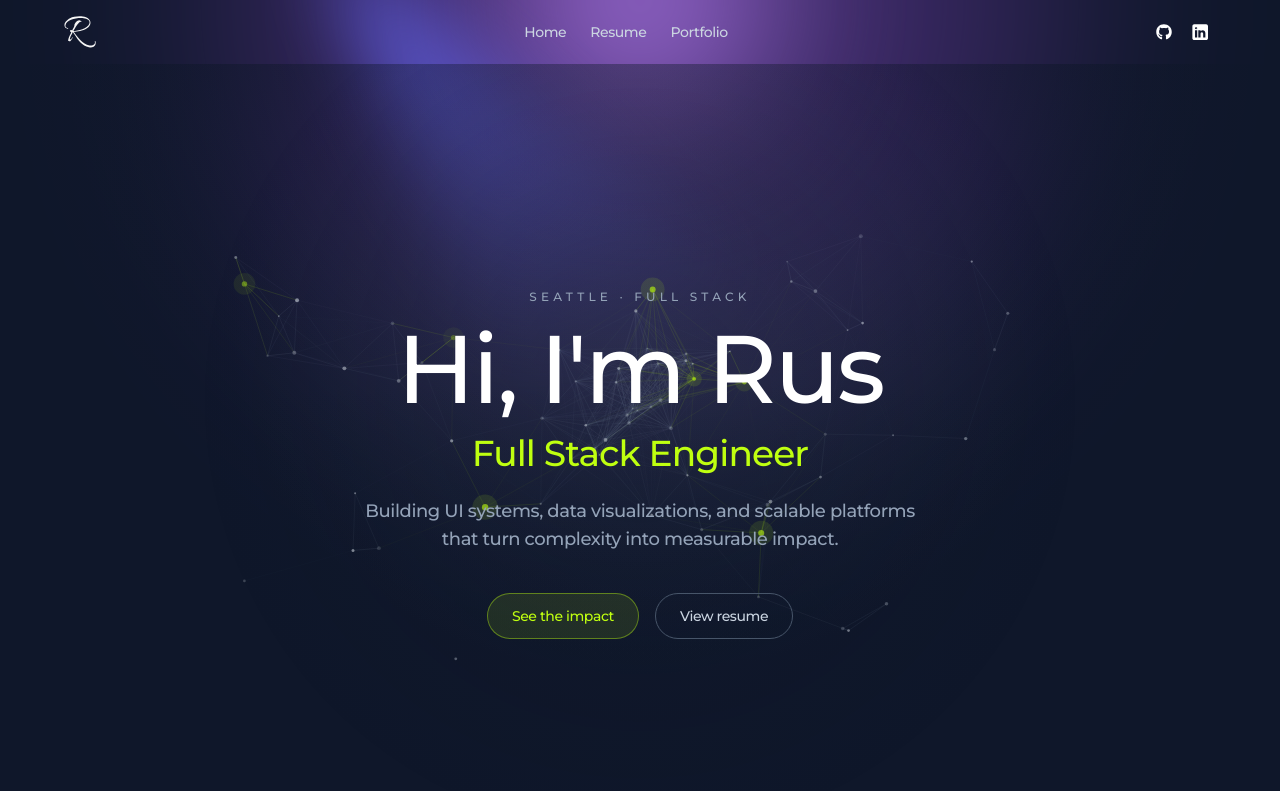
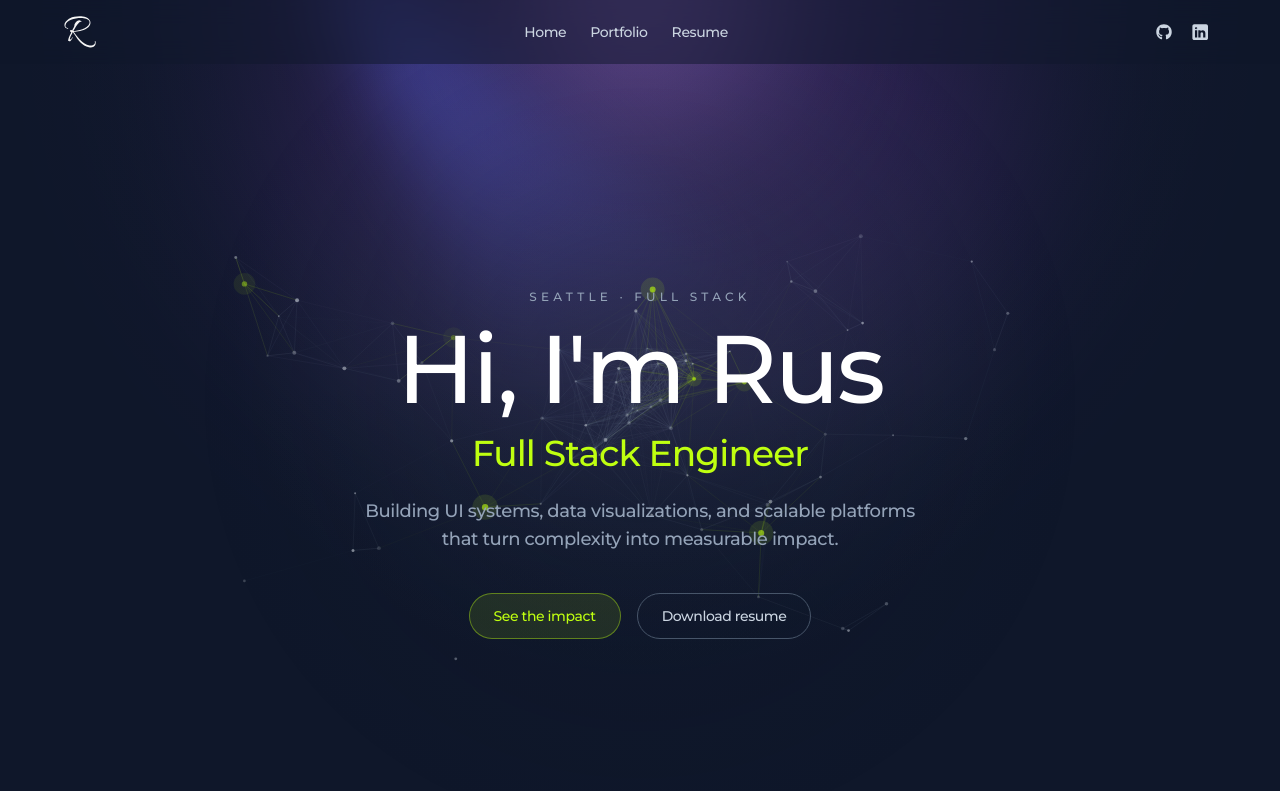
Before and after one commit to ruskhn/website-personal, a Next.js app: page / in a window 1280 px wide. Shown: the top 791 px of the page. Built offline with nearby package versions, Linux system fonts and the light colour scheme.

Commit message:
feat: Revampt resume page

```diff
--- a/app/portfolio/page.tsx
+++ b/app/portfolio/page.tsx
@@ -28,9 +28,9 @@ const Portfolio = () => {
                 <path
                   d="M23.75 15L6.25 15M23.75 15L16.25 22.5M23.75 15L16.25 7.5"
                   stroke="#cbd5e1"
-                  stroke-width="2"
-                  stroke-linecap="round"
-                  stroke-linejoin="round"
+                  strokeWidth="2"
+                  strokeLinecap="round"
+                  strokeLinejoin="round"
                   className="group-hover:stroke-white"
                 />
               </svg>
--- a/app/resume/page.tsx
+++ /dev/null
@@ -1,11 +0,0 @@
-import ResumeReader from "components/Resume"
-
-const Resume = () => {
-  return (
-    <div className="mx-auto max-w-screen-lg p-4">
-      Resume
-      <ResumeReader />
-    </div>
-  )
-}
-export default Resume
--- a/components/Header.tsx
+++ b/components/Header.tsx
@@ -1,47 +1,45 @@
 import Link from "next/link"
 import * as React from "react"
+import { RESUME_PDF_FILENAME, RESUME_PDF_PATH } from "components/global-const"
+
+const NAV = [
+  { href: "/", label: "Home" },
+  { href: "/portfolio", label: "Portfolio" },
+] as const
 
 const Header = () => {
   return (
-    <header className="absolute w-full bg-transparent p-4 font-sans">
-      <div className="mx-auto flex max-w-6xl items-center justify-between ">
-        {/* Logo Section */}
-        <div className="flex items-center">
-          <a href="/" className="flex items-center text-xl font-bold text-slate-300">
-            <img src="/images/logo.svg" alt="Stack Logo" className="mr-2 h-8 w-8" />
-          </a>
-        </div>
+    <header className="fixed inset-x-0 top-0 z-50 w-full bg-slate-900/70 p-4 font-sans backdrop-blur-md">
+      <div className="mx-auto flex max-w-6xl items-center justify-between">
+        <Link href="/" className="flex items-center text-xl font-bold text-slate-300" aria-label="Home">
+          <img src="/images/logo.svg" alt="" className="mr-2 h-8 w-8" />
+        </Link>
 
-        {/* Navigation Links */}
-        <nav className="space-x-6 md:flex">
-          {[
-            {
-              to: "/",
-              displayName: "Home",
-            },
-            {
-              to: "resume",
-              displayName: "Resume",
-            },
-            {
-              to: "portfolio",
-              displayName: "Portfolio",
-            },
-          ].map((item) => (
+        <nav className="flex items-center space-x-6" aria-label="Primary">
+          {NAV.map((item) => (
             <Link
-              key={item.displayName}
-              href={item.to === "/" ? "/" : `/${item.to}`}
+              key={item.href}
+              href={item.href}
               className="text-sm font-medium text-slate-300 transition duration-150 ease-in-out hover:text-white"
             >
-              {item.displayName}
+              {item.label}
             </Link>
           ))}
+          <a
+            href={RESUME_PDF_PATH}
+            download={RESUME_PDF_FILENAME}
+            className="text-sm font-medium text-slate-300 transition duration-150 ease-in-out hover:text-white"
+          >
+            Resume
+          </a>
         </nav>
 
-        {/* GitHub and Buttons Section */}
         <div className="flex h-8 items-center space-x-1">
           <a
             href="https://github.com/ruskhn"
+            target="_blank"
+            rel="noopener noreferrer"
+            aria-label="GitHub"
             className="flex items-center rounded-md px-2 py-1 text-slate-300 hover:bg-gray-700"
           >
             <GitHubIcon />
@@ -49,19 +47,12 @@ const Header = () => {
 
           <a
             href="https://www.linkedin.com/in/ruskhn/"
+            target="_blank"
+            rel="noopener noreferrer"
+            aria-label="LinkedIn"
             className="flex items-center rounded-md px-2 py-1 text-slate-300 hover:bg-gray-700"
           >
-            <svg
-              fill="#fff"
-              xmlns="http://www.w3.org/2000/svg"
-              x="0px"
-              y="0px"
-              height="1em"
-              width="1em"
-              viewBox="3 3 43 43"
-            >
-              <path d="M41,4H9C6.24,4,4,6.24,4,9v32c0,2.76,2.24,5,5,5h32c2.76,0,5-2.24,5-5V9C46,6.24,43.76,4,41,4z M17,20v19h-6V20H17z M11,14.47c0-1.4,1.2-2.47,3-2.47s2.93,1.07,3,2.47c0,1.4-1.12,2.53-3,2.53C12.2,17,11,15.87,11,14.47z M39,39h-6c0,0,0-9.26,0-10 c0-2-1-4-3.5-4.04h-0.08C27,24.96,26,27.02,26,29c0,0.91,0,10,0,10h-6V20h6v2.56c0,0,1.93-2.56,5.81-2.56 c3.97,0,7.19,2.73,7.19,8.26V39z"></path>
-            </svg>
+            <LinkedInIcon />
           </a>
         </div>
       </div>
@@ -71,16 +62,30 @@ const Header = () => {
 
 const GitHubIcon = () => (
   <svg
-    fill="#fff"
-    stroke="#fff"
+    fill="currentColor"
+    stroke="currentColor"
     strokeWidth="0"
     viewBox="0 0 496 512"
     height="1em"
     width="1em"
+    aria-hidden="true"
     xmlns="http://www.w3.org/2000/svg"
   >
     <path d="M165.9 397.4c0 2-2.3 3.6-5.2 3.6-3.3.3-5.6-1.3-5.6-3.6 0-2 2.3-3.6 5.2-3.6 3-.3 5.6 1.3 5.6 3.6zm-31.1-4.5c-.7 2 1.3 4.3 4.3 4.9 2.6 1 5.6 0 6.2-2s-1.3-4.3-4.3-5.2c-2.6-.7-5.5.3-6.2 2.3zm44.2-1.7c-2.9.7-4.9 2.6-4.6 4.9.3 2 2.9 3.3 5.9 2.6 2.9-.7 4.9-2.6 4.6-4.6-.3-1.9-3-3.2-5.9-2.9zM244.8 8C106.1 8 0 113.3 0 252c0 110.9 69.8 205.8 169.5 239.2 12.8 2.3 17.3-5.6 17.3-12.1 0-6.2-.3-40.4-.3-61.4 0 0-70 15-84.7-29.8 0 0-11.4-29.1-27.8-36.6 0 0-22.9-15.7 1.6-15.4 0 0 24.9 2 38.6 25.8 21.9 38.6 58.6 27.5 72.9 20.9 2.3-16 8.8-27.1 16-33.7-55.9-6.2-112.3-14.3-112.3-110.5 0-27.5 7.6-41.3 23.6-58.9-2.6-6.5-11.1-33.3 2.6-67.9 20.9-6.5 69 27 69 27 20-5.6 41.5-8.5 62.8-8.5s42.8 2.9 62.8 8.5c0 0 48.1-33.6 69-27 13.7 34.7 5.2 61.4 2.6 67.9 16 17.7 25.8 31.5 25.8 58.9 0 96.5-58.9 104.2-114.8 110.5 9.2 7.9 17 22.9 17 46.4 0 33.7-.3 75.4-.3 83.6 0 6.5 4.6 14.4 17.3 12.1C428.2 457.8 496 362.9 496 252 496 113.3 383.5 8 244.8 8z"></path>
   </svg>
 )
 
+const LinkedInIcon = () => (
+  <svg
+    fill="currentColor"
+    xmlns="http://www.w3.org/2000/svg"
+    height="1em"
+    width="1em"
+    viewBox="3 3 43 43"
+    aria-hidden="true"
+  >
+    <path d="M41,4H9C6.24,4,4,6.24,4,9v32c0,2.76,2.24,5,5,5h32c2.76,0,5-2.24,5-5V9C46,6.24,43.76,4,41,4z M17,20v19h-6V20H17z M11,14.47c0-1.4,1.2-2.47,3-2.47s2.93,1.07,3,2.47c0,1.4-1.12,2.53-3,2.53C12.2,17,11,15.87,11,14.47z M39,39h-6c0,0,0-9.26,0-10 c0-2-1-4-3.5-4.04h-0.08C27,24.96,26,27.02,26,29c0,0.91,0,10,0,10h-6V20h6v2.56c0,0,1.93-2.56,5.81-2.56 c3.97,0,7.19,2.73,7.19,8.26V39z"></path>
+  </svg>
+)
+
 export default Header
--- a/components/Resume.tsx
+++ /dev/null
@@ -1,15 +0,0 @@
-import { getMdFile } from "lib/mdReader"
-
-const ResumeReader = async () => {
-  const resume = await getMdFile()
-
-  return (
-    <div>
-      {resume.map((item, idx) => (
-        <article key={idx} dangerouslySetInnerHTML={{ __html: item.contentHtml }} />
-      ))}
-    </div>
-  )
-}
-
-export default ResumeReader
--- a/components/global-const.ts
+++ b/components/global-const.ts
@@ -2,3 +2,6 @@ export const DEFAULT_ICON_SIZE = {
   width: 22,
   height: 22,
 }
+
+export const RESUME_PDF_PATH = "/ruslan_khusainov_resume.pdf"
+export const RESUME_PDF_FILENAME = "Ruslan_Khusainov_Resume.pdf"
--- a/components/home/HomeHero.tsx
+++ b/components/home/HomeHero.tsx
@@ -3,6 +3,7 @@
 import { useEffect, useRef, useState } from "react"
 import gsap from "gsap"
 import { ScrollTrigger } from "gsap/ScrollTrigger"
+import { RESUME_PDF_FILENAME, RESUME_PDF_PATH } from "components/global-const"
 import { SignalField } from "./SignalField"
 
 gsap.registerPlugin(ScrollTrigger)
@@ -24,8 +25,8 @@ export function HomeHero() {
 
       tl.fromTo(
         titleRef.current,
-        { y: 48, opacity: 0, filter: "blur(8px)" },
-        { y: 0, opacity: 1, filter: "blur(0px)", duration: 1.1 }
+        { y: 48, opacity: 0 },
+        { y: 0, opacity: 1, duration: 1.1, clearProps: "filter" }
       )
         .fromTo(
           roleRef.current,
@@ -114,10 +115,11 @@ export function HomeHero() {
             See the impact
           </a>
           <a
-            href="/resume"
+            href={RESUME_PDF_PATH}
+            download={RESUME_PDF_FILENAME}
             className="rounded-full border border-slate-600 px-6 py-3 text-sm font-medium text-slate-300 transition hover:border-slate-400 hover:text-white"
           >
-            View resume
+            Download resume
           </a>
         </div>
       </div>
```
Also changed, not shown: articles/resume.md (deleted, +0 -61 lines), lib/mdReader.ts (deleted, +0 -36 lines), middleware.ts (+4 -6 lines), 1 other file (tests, documents, lock files or other folders).
